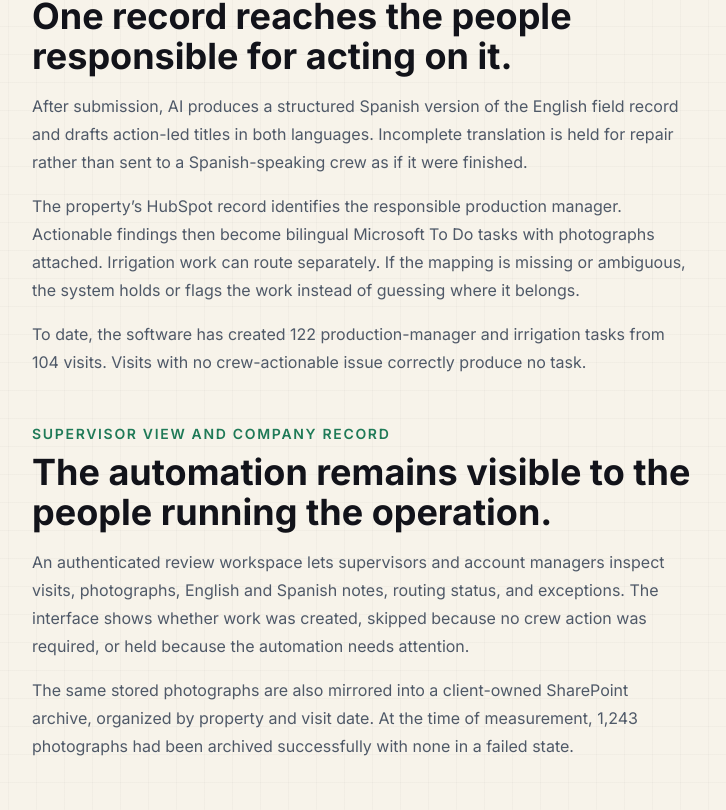
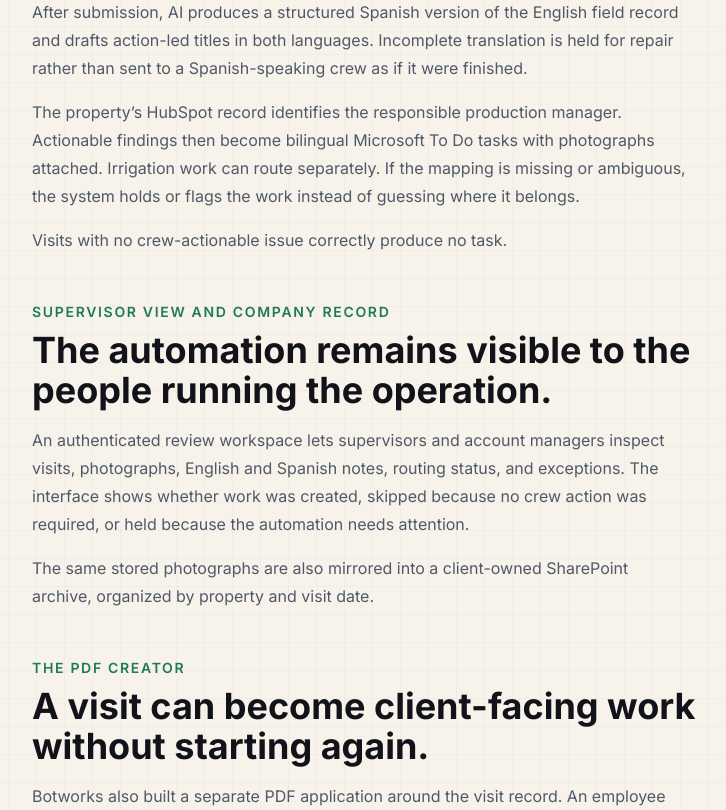
Before and after one commit to thebotcandoit/thebotcandoit.com, a Next.js app: page /case-studies/field-visit-capture in a window 1280 px wide. Shown: the part 1962-2772 px from the top of the page, without its empty margins (412-1138 px from the left). Built offline with nearby package versions, Linux system fonts and the light colour scheme.

Commit message:
Remove underscaled case study metrics

```diff
--- a/components/CaseStudyPage.js
+++ b/components/CaseStudyPage.js
@@ -10,7 +10,7 @@ export default function CaseStudyPage({
   eyebrow,
   intro,
   status,
-  facts,
+  facts = [],
   journey,
   sections,
   evidence,
@@ -27,11 +27,13 @@ export default function CaseStudyPage({
     url: `https://botworksagency.com${path}`,
     author: { '@type': 'Person', name: 'Matt Livingston' },
     publisher: { '@type': 'Organization', name: 'Botworks Agency' },
+    ...(facts.length ? {
       additionalProperty: facts.map(([name, value]) => ({
         '@type': 'PropertyValue',
         name,
         value,
       })),
+    } : {}),
     ...(journey ? {
       hasPart: journey.steps.map((step, index) => ({
         '@type': 'HowToStep',
@@ -60,6 +62,7 @@ export default function CaseStudyPage({
             <p className="site-lede mt-6">{intro}</p>
           </header>
 
+          {facts.length > 0 && (
             <section className="border-y border-line bg-paper-deep/70">
               <dl className={`site-shell grid max-w-5xl divide-y divide-line sm:gap-8 sm:divide-y-0 ${facts.length === 4 ? 'sm:grid-cols-2 lg:grid-cols-4' : 'sm:grid-cols-3'}`}>
                 {facts.map(([label, value]) => (
@@ -70,6 +73,7 @@ export default function CaseStudyPage({
                 ))}
               </dl>
             </section>
+          )}
 
           {journey && (
             <section className="site-shell max-w-5xl py-14 sm:py-18">
--- a/pages/case-studies/field-visit-capture.js
+++ b/pages/case-studies/field-visit-capture.js
@@ -9,12 +9,6 @@ export default function FieldVisitCapture() {
       eyebrow="Large commercial landscaper · South Florida"
       status="In production"
       intro="Botworks built and operates the company’s field-to-crew software. Account managers record what they see at a client property, even with poor connectivity. The same visit becomes a bilingual operating record, routed work for the production team, a supervisor view, and an editable client PDF."
-      facts={[
-        ['Recorded', '176 site visits'],
-        ['Used across', '118 client properties'],
-        ['Captured', '1,390 visit photographs'],
-        ['Generated', '36 PDFs by client employees'],
-      ]}
       journey={{
         eyebrow: 'One visit, carried forward',
         heading: 'The account manager records the work once. The system makes it useful to everyone who comes next.',
@@ -61,7 +55,7 @@ export default function FieldVisitCapture() {
           paragraphs: [
             'After submission, AI produces a structured Spanish version of the English field record and drafts action-led titles in both languages. Incomplete translation is held for repair rather than sent to a Spanish-speaking crew as if it were finished.',
             'The property’s HubSpot record identifies the responsible production manager. Actionable findings then become bilingual Microsoft To Do tasks with photographs attached. Irrigation work can route separately. If the mapping is missing or ambiguous, the system holds or flags the work instead of guessing where it belongs.',
-            'To date, the software has created 122 production-manager and irrigation tasks from 104 visits. Visits with no crew-actionable issue correctly produce no task.',
+            'Visits with no crew-actionable issue correctly produce no task.',
           ],
         },
         {
@@ -69,7 +63,7 @@ export default function FieldVisitCapture() {
           heading: 'The automation remains visible to the people running the operation.',
           paragraphs: [
             'An authenticated review workspace lets supervisors and account managers inspect visits, photographs, English and Spanish notes, routing status, and exceptions. The interface shows whether work was created, skipped because no crew action was required, or held because the automation needs attention.',
-            'The same stored photographs are also mirrored into a client-owned SharePoint archive, organized by property and visit date. At the time of measurement, 1,243 photographs had been archived successfully with none in a failed state.',
+            'The same stored photographs are also mirrored into a client-owned SharePoint archive, organized by property and visit date.',
           ],
         },
         {
@@ -77,7 +71,7 @@ export default function FieldVisitCapture() {
           heading: 'A visit can become client-facing work without starting again.',
           paragraphs: [
             'Botworks also built a separate PDF application around the visit record. An employee can start from a completed visit, choose the issues and opportunities worth presenting, edit the title and scope, select and reorder photographs, mark up an image with a red pen, and generate a branded PDF.',
-            'The client’s employees own 43 saved PDF drafts containing 284 findings and have generated 36 PDF files. The software measures generation, not whether each PDF was sent or produced revenue, so the case study stops at what the system can prove.',
+            'The software preserves saved drafts and generated-file history. It does not claim whether each PDF was sent or produced revenue, so the case study stops at what the system can prove.',
           ],
         },
         {
@@ -109,7 +103,7 @@ export default function FieldVisitCapture() {
           body: 'Authentication, permissions, scheduled work, monitoring, alerts, tests, deployment, incident repair, and operating documentation.',
         },
       ]}
-      boundary="The field system, routing, review workspace, photo archive, and PDF Creator are in production. The usage figures above do not claim labor savings, revenue lift, crew completion, or client acceptance of generated PDFs. A separate estimating workspace is under active operator testing and is not included in the proven result described here."
+      boundary="The field system, routing, review workspace, photo archive, and PDF Creator are in production. This case study does not claim labor savings, revenue lift, crew completion, or client acceptance of generated PDFs. A separate estimating workspace is under active operator testing and is not included in the proven result described here."
     />
   )
 }
```
Lines whose indentation alone changed are shown as unchanged.
